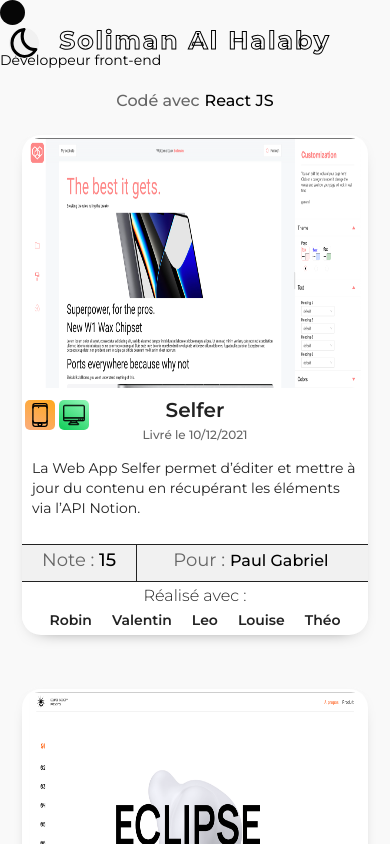
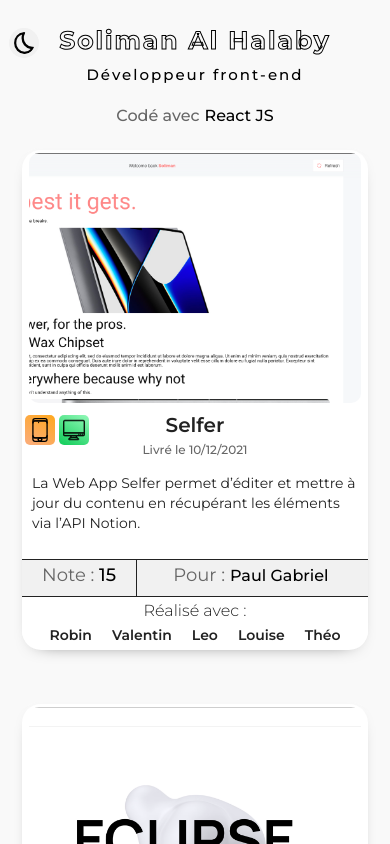
Before and after one commit to Soliman-Halaby/portfolio2020, a React (Create React App) app: page / in a window 390 px wide. Shown: the top 844 px of the page. Built offline with nearby package versions, Linux system fonts and the light colour scheme; the HTML template or start-up script is replaced by a standard one.

Commit message:
:lipstick: Improve UI
Add custom cursor and video player

```diff
--- a/src/App.css
+++ b/src/App.css
@@ -98,7 +98,7 @@ nav  ul .currentLang::before{
 	background: var(--backgroundColor);
 }
 
-.pageTitle{
+.pageTitle, .myRole{
 	display: flex;
 	justify-content: center;
 	font-size: 40px;
@@ -109,6 +109,13 @@ nav  ul .currentLang::before{
 	-webkit-text-stroke-color: var(--black);
 	margin: 0;
 	padding-top: 30px;
+}
+
+.myRole{
+	font-size: 25px;
+	font-weight: 500;
+	-webkit-text-stroke-width: 0px;
+	color : var(--black);
 }
 
 .madeWithReact{
@@ -178,18 +185,24 @@ nav  ul .currentLang::before{
 @media (max-width: 450px){
 	* {
 		cursor: auto;
+		cursor: pointer;
 	}
 
 	.pageTheme{
 		width: 30px;
 		height: 30px;
 		left: 9px;
-		padding: 0;
+		padding: 4px;
 		top: 28px;
 	}
 	.pageTitle{
 		font-size: 25px;
 	}
+
+	.myRole{
+		font-size: 15px;
+		padding-top: 15px;
+	}
 	.cardContainer{
 		margin-bottom: 50px;
 	}
--- a/src/components/Card/Card.css
+++ b/src/components/Card/Card.css
@@ -16,7 +16,23 @@
 	border-radius: 10px;
 	transition: transform 0.5s;
 	user-select: none;
+	object-fit: cover;
 	height: 50%;
+}
+
+.videoPlayer{
+	margin-top: 3px;
+	margin-bottom: 7px;
+	width: 96%;
+	border-radius: 10px;
+	transition: transform 0.5s;
+	user-select: none;
+	height: auto;
+}
+
+.videoPlayer:hover{
+	transform: scale(1.02);
+	transition: transform 0.5s;
 }
 
 .projectTitle{
@@ -161,3 +177,10 @@
 	border-bottom-right-radius: 14px;
 
 }
+
+@media (max-width: 750px){
+    .videoPlayer{
+		margin-top: 15px;
+		margin-bottom: 15px;
+    }
+}
--- a/src/components/Cursor/Cursor.css
+++ b/src/components/Cursor/Cursor.css
@@ -1,7 +1,5 @@
 .cursor{
     z-index: 200;
-    top: 0px;
-    left: 0px;
     pointer-events: none;
     position: fixed;
     display: block;
@@ -12,3 +10,39 @@
     border-radius: 50%;
     transition: all 0.1s linear;
 }
+
+.cursor_interior{
+    z-index: 200;
+    /* display: block; */
+    position: fixed;
+    width: 5px;
+    height: 5px;
+    background-color: white;
+    mix-blend-mode: difference;
+    pointer-events: none;
+    border-radius: 50%;
+}
+
+/* .cursor_interior{
+    z-index: 200;
+    display: block;
+    position: fixed;
+    width: 5px;
+    height: 5px;
+    background-color: white;
+    mix-blend-mode: difference;
+    pointer-events: none;
+    border-radius: 50%;
+    top: -30px;
+    left: -30px;
+} */
+
+@media (max-width: 450px){
+    .cursor{
+        display: none;
+    }
+
+    .cursor_interior{
+        display: none;
+    }
+}
```
